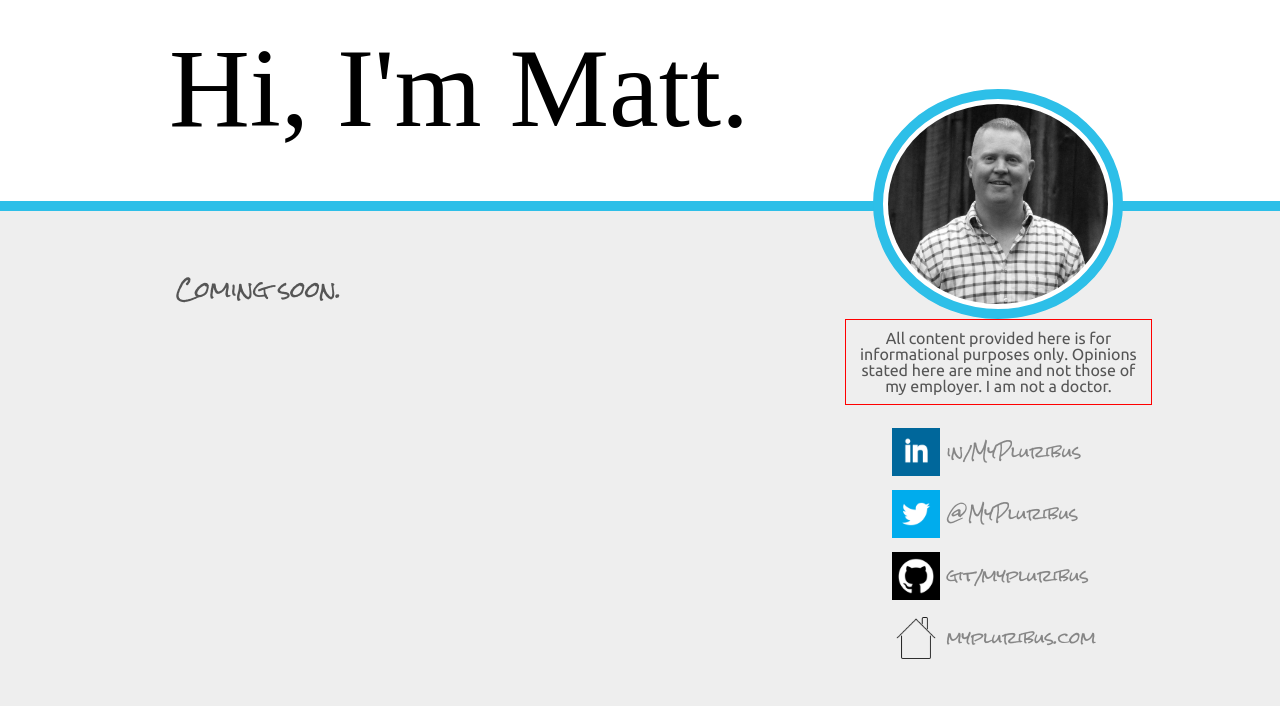
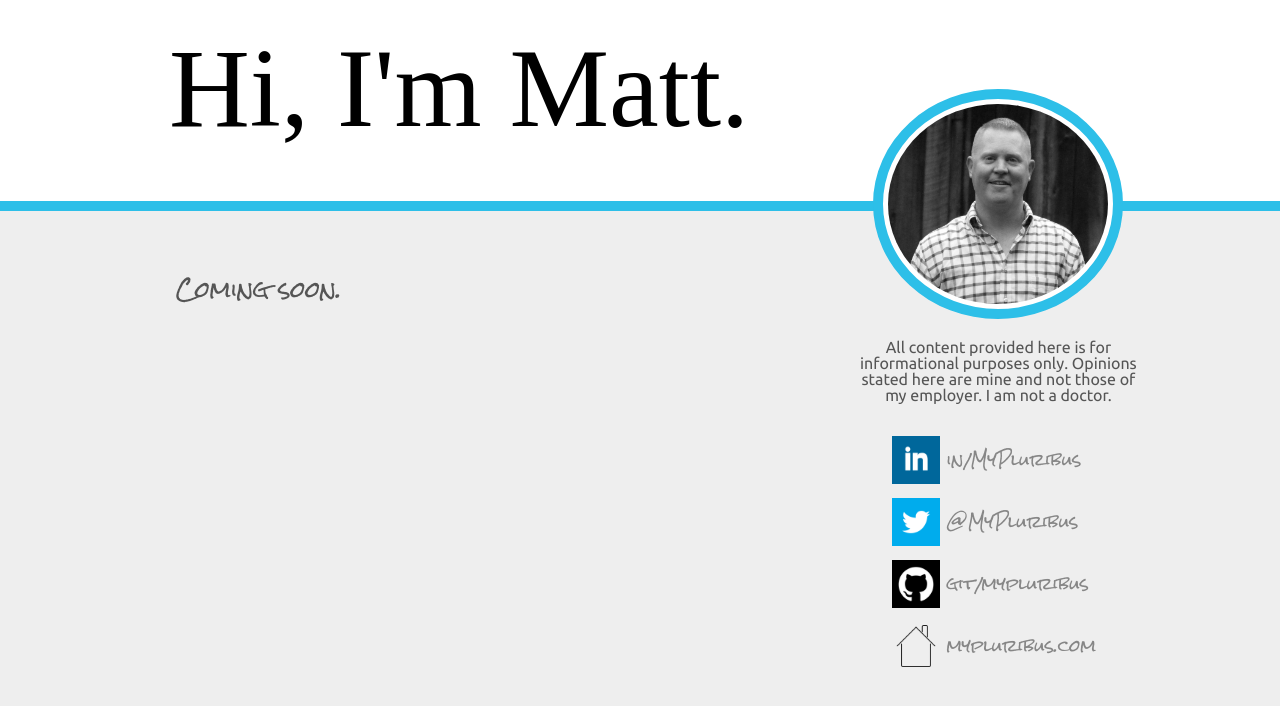
Before and after one commit to mypluribus/mypluribus.github.io, a Jekyll site: the page built from index.html, in a window 1280 px wide. Shown: the top 706 px of the page. Built offline with Jekyll 4.4.1, drawn with Linux system fonts in a browser that asks for light colours; some web fonts are replaced.

Commit message:
style fix

```diff
--- a/css/style.css
+++ b/css/style.css
@@ -72,12 +72,13 @@ ul, ol {list-style:none;}
 }
 
 #wrapper div#content div#col_2 div.disclaimer {
-	border: 1px solid red;
 	font-family:'Ubuntu', Arial, Helvetica, sans-serif;
 	font-size:1em;
 	color:#555;
 	font-weight:normal;
 	line-height : 1em;
+	margin-top : 10px;
+	margin-bottom: 10px;
 	padding : 10px;
 }
 
```
